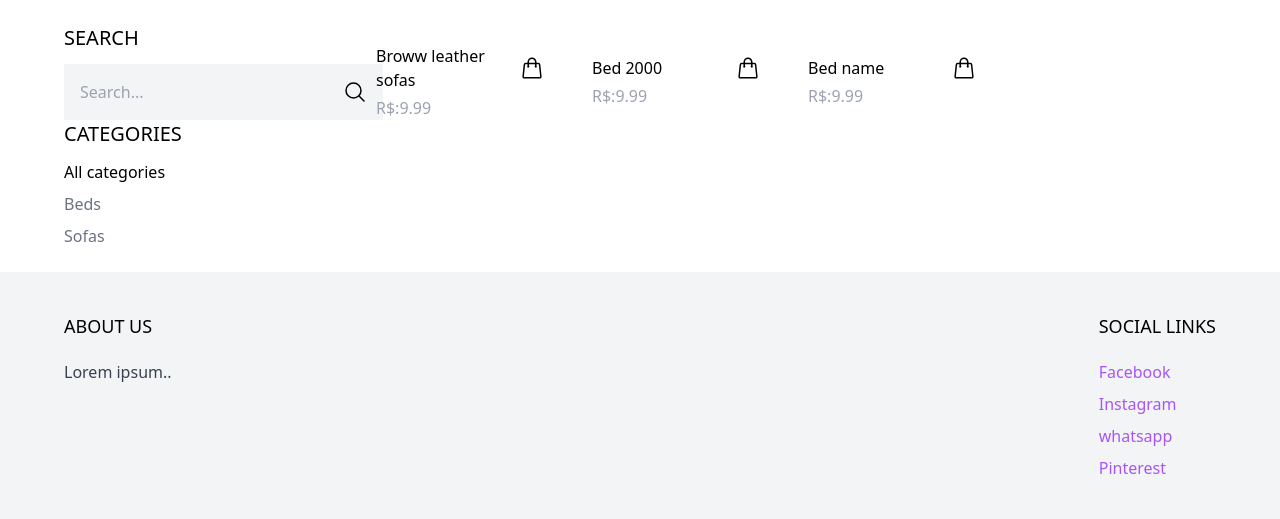
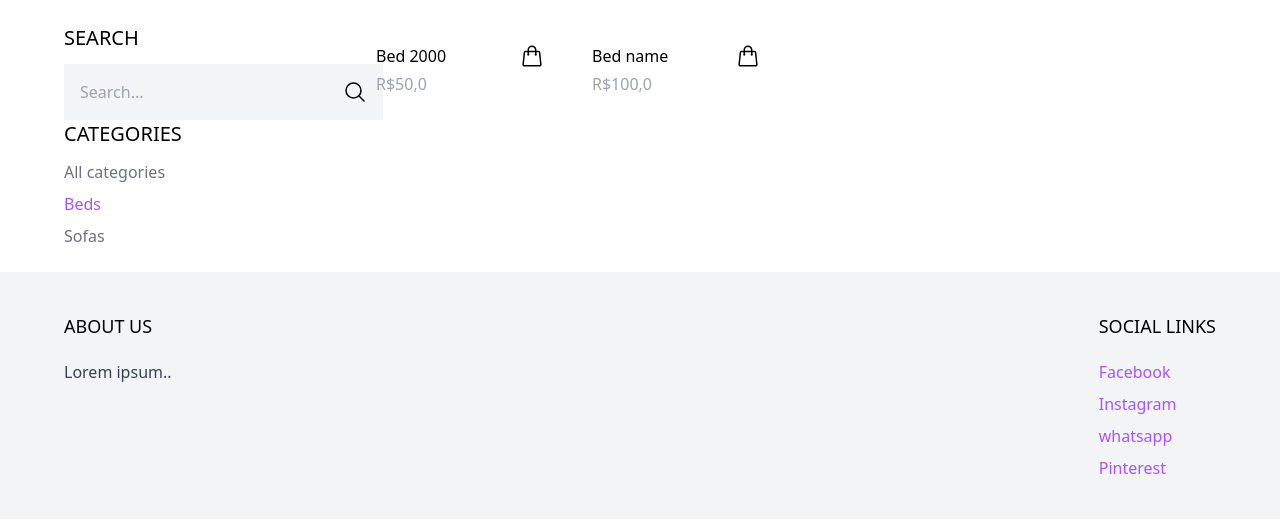
Before and after one commit to luiswebneo/nordich, a Django app: a page that uses core/templates/core/shop.html in a window 1280 px wide. Shown: the part 77-596 px from the top of the page. Run offline with Django 4.2, Linux system fonts and the light colour scheme; data comes from the database, SQL or seed files in the repository; both versions use the stored data as it was after the commit; some libraries are stand-ins or nearby versions.

Commit message:
terminando mais uma parte

```diff
--- a/core/templates/core/shop.html
+++ b/core/templates/core/shop.html
@@ -9,9 +9,9 @@
     <div class="filters w-full lg:w-1/4">
         <h3 class="mb-3 text-xl uppercase">Search</h3>
 
-        <form>
+        <form method="get" action=".">
             <div class="flex">
-                <input type="text" class="p-4 bg-gray-100 border-0" placeholder="Search...">
+                <input type="text" name="query" class="p-4 bg-gray-100 border-0" placeholder="Search...">
 
                 <button class="p-4 bg-gray-100 border-0">
                     <svg xmlns="http://www.w3.org/2000/svg" fill="none" viewBox="0 0 24 24" stroke-width="1.5" stroke="currentColor" class="w-6 h-6">
@@ -24,10 +24,10 @@
         <h3 class="mb-3 text-xl uppercase">Categories</h3>
 
         <ul class="space-y-2">
-            <li><a href="{% url 'shop' %}" class="text-puple-500">All categories</a></li>
+            <li><a href="{% url 'shop' %}" class="{% if  not active_category %} text-purple-500{% else %}text-gray-500{% endif %}">All categories</a></li>
 
             {% for category in categories %}
-                <li><a href="{% url 'shop' %}?category={{ category.slug }}" class="text-gray-500">{{ category.name }}</a></li>
+                <li><a href="{% url 'shop' %}?category={{ category.slug }}" class="{% if  category.slug == active_category %}text-purple-500{% else %}text-gray-500{% endif %}">{{ category.name }}</a></li>
             {% endfor %}
 
         </ul>
@@ -36,25 +36,7 @@
     <div class="products w-full lg:w-3/4 -mt-4 flex items-center flex-wrap">
     <!--bloco for do django-->
         {% for product in products %}
-            <div class="w-full md:w-1/3 xl:w-1/4 p-6">
-                <a href="">
-                    <img class="rounded-xl hover:shadow-lg" src="">
-                </a>
-
-                <div class="pt-3 flex items-center justify-between">
-                    <a href="{% url 'product' %}">{{ product.name }}</a>
-
-                    <a href="" class="text-puple-500 hover:text-purple-800">
-                        <svg xmlns="http://www.w3.org/2000/svg" fill="none" viewBox="0 0 24 24" stroke-width="1.5"
-                            stroke="currentColor" class="w-6 h-6">
-                            <path stroke-linecap="round" stroke-linejoin="round"
-                                d="M15.75 10.5V6a3.75 3.75 0 10-7.5 0v4.5m11.356-1.993l1.263 12c.07.665-.45 1.243-1.119 1.243H4.25a1.125 1.125 0 01-1.12-1.243l1.264-12A1.125 1.125 0 015.513 7.5h12.974c.576 0 1.059.435 1.119 1.007zM8.625 10.5a.375.375 0 11-.75 0 .375.375 0 01.75 0zm7.5 0a.375.375 0 11-.75 0 .375.375 0 01.75 0z" />
-                        </svg>
-                    </a>
-                </div>
-
-                <p class="pt-1 text-gray-400">R$:9.99</p>
-            </div>
+            {% include 'product/partials/product_list_item.html' %}
         {% endfor %}
         <!--fechamento do bloco for-->
     </div>
--- a/core/views.py
+++ b/core/views.py
@@ -1,5 +1,5 @@
 # Criando as views aplicativo core
-
+from django.db.models import Q
 from django.shortcuts import render
 
 from product.models import Product, Category
@@ -14,9 +14,21 @@ def shop(request):
     categories = Category.objects.all()
     products = Product.objects.all()
 
+    active_category = request.GET.get('category', '')
+
+    if active_category:
+        products = products.filter(category__slug=active_category)
+
+    query = request.GET.get('query', '')
+
+    if query:
+        products = products.filter(Q(name__icontains=query) | Q(description__icontains=query))
+
     context = {
         'categories': categories,
-        'products': products
+        'products': products,
+        'active_category': active_category
+
     }
 
 
--- a/nordichames/settings.py
+++ b/nordichames/settings.py
@@ -123,3 +123,5 @@ STATIC_URL = 'static/'
 # https://docs.djangoproject.com/en/4.2/ref/settings/#default-auto-field
 
 DEFAULT_AUTO_FIELD = 'django.db.models.BigAutoField'
+
+LOGOUT_REDIRECT_URL = "base.html"
--- a/product/models.py
+++ b/product/models.py
@@ -26,3 +26,6 @@ class Product(models.Model):
 
     def __str__(self):
         return self.name
+
+    def get_display_price(self):
+        return self.price / 100
--- /dev/null
+++ b/product/templates/product/partials/product_list_item.html
@@ -0,0 +1,19 @@
+<div class="w-full md:w-1/3 xl:w-1/4 p-6">
+    <a href="">
+        <img class="rounded-xl hover:shadow-lg" src="">
+    </a>
+
+    <div class="pt-3 flex items-center justify-between">
+        <a href="{% url 'product' %}">{{ product.name }}</a>
+
+        <a href="" class="text-puple-500 hover:text-purple-800">
+            <svg xmlns="http://www.w3.org/2000/svg" fill="none" viewBox="0 0 24 24" stroke-width="1.5"
+                stroke="currentColor" class="w-6 h-6">
+                <path stroke-linecap="round" stroke-linejoin="round"
+                    d="M15.75 10.5V6a3.75 3.75 0 10-7.5 0v4.5m11.356-1.993l1.263 12c.07.665-.45 1.243-1.119 1.243H4.25a1.125 1.125 0 01-1.12-1.243l1.264-12A1.125 1.125 0 015.513 7.5h12.974c.576 0 1.059.435 1.119 1.007zM8.625 10.5a.375.375 0 11-.75 0 .375.375 0 01.75 0zm7.5 0a.375.375 0 11-.75 0 .375.375 0 01.75 0z" />
+            </svg>
+        </a>
+    </div>
+
+    <p class="pt-1 text-gray-400">R${{ product.get_display_price }}</p>
+</div>
```
Also changed, not shown: db.sqlite3.
